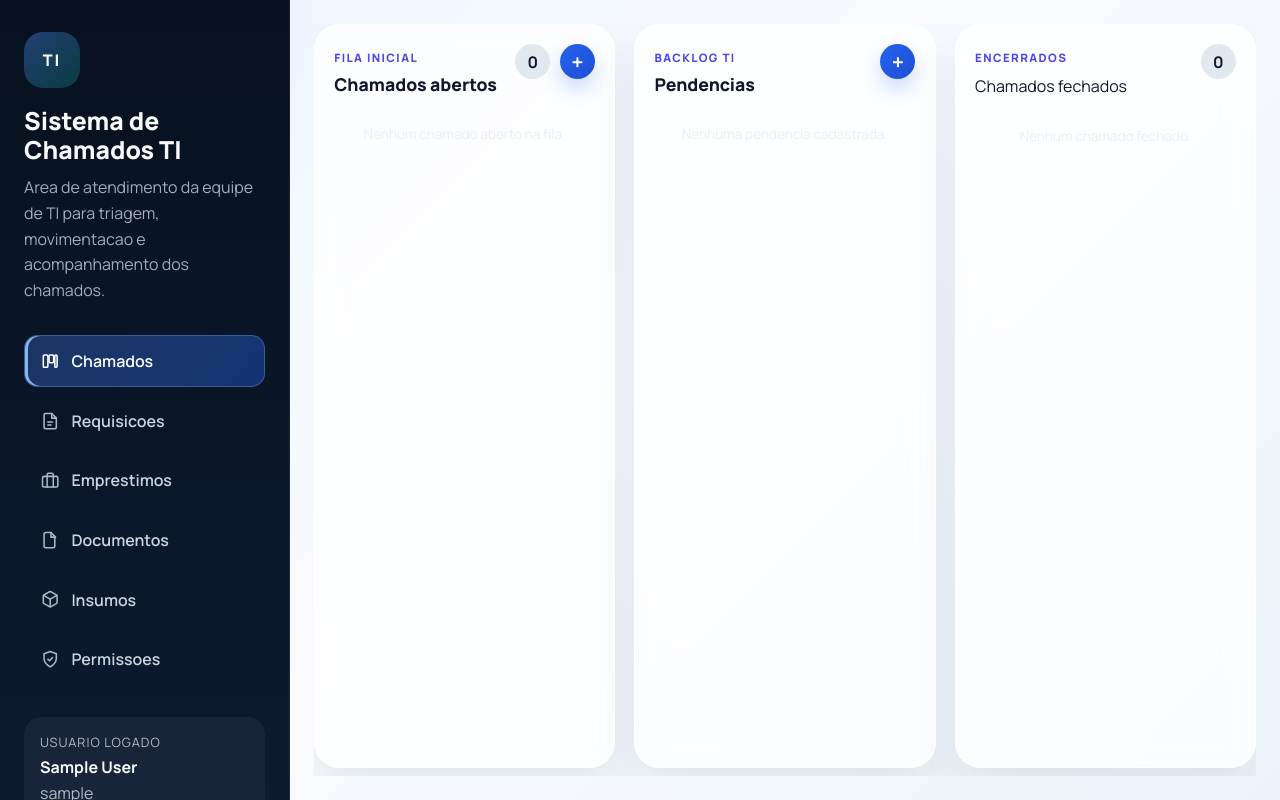
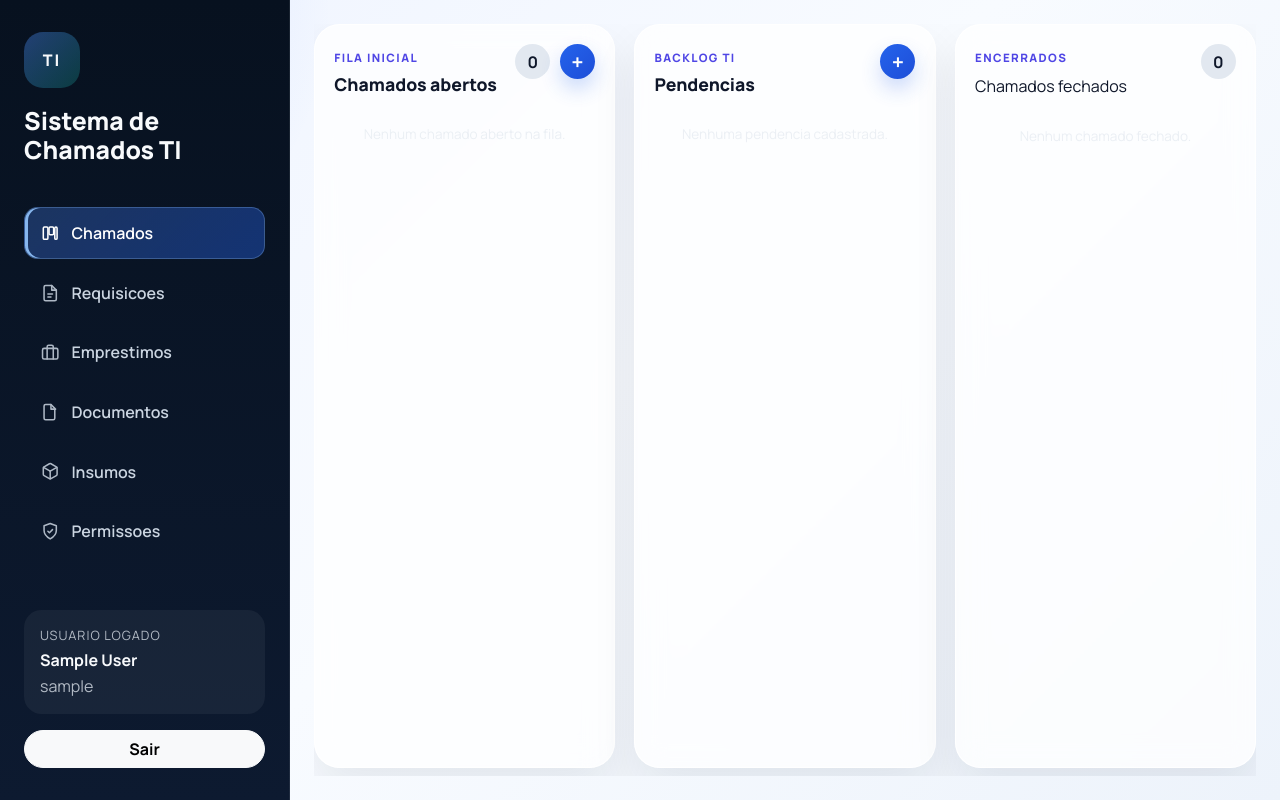
Before and after one commit to fabianopolone123/CHAMADOS3.0, a Django app: page /chamados/ in a window 1280 px wide. Run offline with Django 5.2, Linux system fonts and the light colour scheme; the visitor is signed in with stand-in values (Sample User, id 1); data comes from the database, SQL or seed files in the repository; data that the repository does not hold is empty; some libraries are stand-ins or nearby versions.

Commit message:
fix: elimina barra de rolagem da sidebar e das colunas no Kanban
- Sidebar (desktop >=992px) nao rola mais como um todo (overflow: hidden);
  se faltar altura, apenas o menu rola internamente, mantendo marca e rodape
  (usuario + Sair) sempre visiveis. Em janelas baixas (max-height: 820px) o
  texto descritivo e ocultado para liberar altura.
- Lista de cards (.ticket-list) passou a usar grid-template-columns
  minmax(0, 1fr) e os cards min-width: 0, corrigindo a barra horizontal que
  surgia dentro de cada coluna. Largura minima das colunas: 300px -> 250px.

A rolagem horizontal do quadro (varias colunas) permanece por ser o
comportamento padrao de um Kanban (ocorre dentro do quadro, nao na pagina).
Validado com Playwright em 1440/1366/1280px.

Co-Authored-By: Claude Opus 4.8 (1M context) <noreply@anthropic.com>

```diff
--- a/static/css/chamados.css
+++ b/static/css/chamados.css
@@ -225,8 +225,8 @@
     flex-direction: column;
     /* Fluida: cresce para aproveitar a largura em telas grandes e encolhe ate
        um minimo legivel; o excesso de colunas rola horizontalmente. */
-    flex: 1 1 320px;
-    min-width: 300px;
+    flex: 1 1 290px;
+    min-width: 250px;
     max-width: 460px;
     /* No desktop a altura e preenchida pelo flex (ver @media min-width 1200px);
        aqui fica apenas um minimo confortavel para telas menores/empilhadas. */
@@ -401,6 +401,11 @@
 .ticket-list {
     flex: 1 1 auto;
     display: grid;
+    /* Coluna unica que encolhe e preenche a largura disponivel (minmax 0..1fr).
+       Sem isto, a coluna implicita do grid seria dimensionada pelo conteudo do
+       card (max-content), fazendo o card estourar a largura da coluna e gerar
+       barra de rolagem horizontal dentro de cada coluna. */
+    grid-template-columns: minmax(0, 1fr);
     align-content: start;
     gap: clamp(0.6rem, 0.8vw, 0.95rem);
     padding: clamp(0.75rem, 1vw, 1.15rem);
@@ -409,6 +414,7 @@
 }
 
 .ticket-card {
+    min-width: 0;
     padding: clamp(0.75rem, 0.6rem + 0.6vw, 1.05rem);
     border-radius: 1.2rem;
     background: linear-gradient(180deg, #ffffff 0%, #f9fbff 100%);
--- a/static/css/sidebar.css
+++ b/static/css/sidebar.css
@@ -168,6 +168,31 @@
     font-weight: 700;
 }
 
+/* Desktop: a barra lateral nao rola como um todo. Se o menu nao couber na
+   altura da janela, apenas ele rola internamente (barra fina), mantendo a
+   marca no topo e o rodape (usuario + Sair) sempre visiveis no rodape — sem
+   barra de rolagem na propria sidebar. */
+@media (min-width: 992px) {
+    .tickets-sidebar {
+        overflow: hidden;
+    }
+
+    .sidebar-menu {
+        flex: 1 1 auto;
+        min-height: 0;
+        overflow-y: auto;
+        align-content: start;
+    }
+}
+
+/* Em janelas baixas, esconder o texto descritivo libera altura para o menu e
+   o rodape caberem sem rolagem. */
+@media (min-width: 992px) and (max-height: 820px) {
+    .sidebar-copy {
+        display: none;
+    }
+}
+
 @media (max-width: 991.98px) {
     /* Modo barra superior: a sidebar vira uma barra fina no topo com o menu
        recolhido atras do hamburger, liberando a tela para o conteudo. */
```
Also changed, not shown: docs/06_changelog.md (+1 -0 lines).
